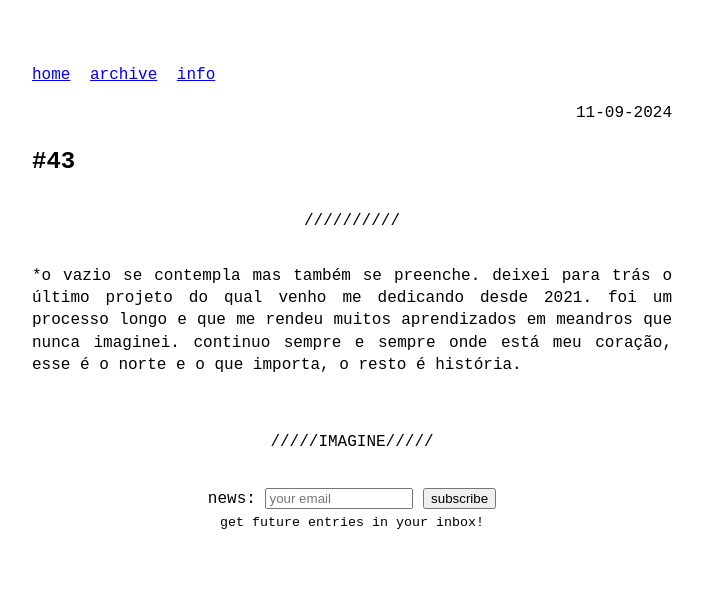
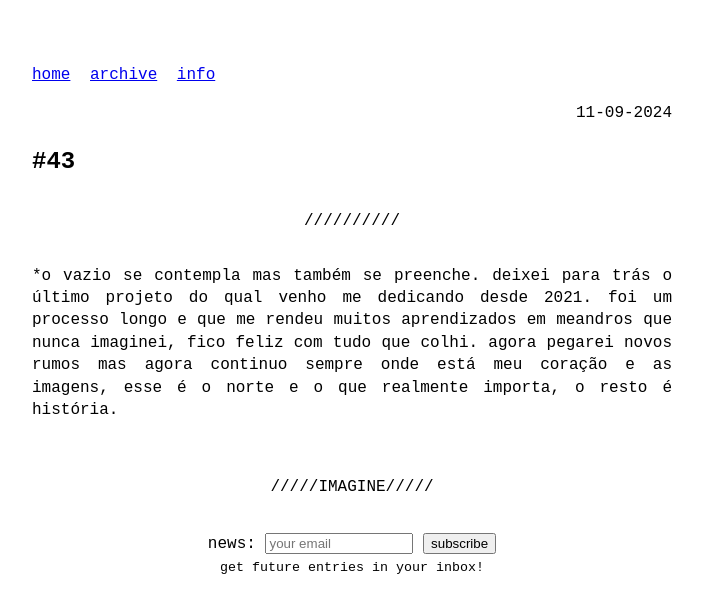
Before and after one commit to odaniloluna/odaniloluna.github.io, a Jekyll site: the page built from _posts/2024-09-11-#43.md, in a window 1280 px wide. Shown: the top 613 px of the page, without its empty margins (288-991 px from the left). Built offline with Jekyll 4.4.1, drawn with Linux system fonts in a browser that asks for light colours.

Commit message:
Update 2024-09-11-#43.md

```diff
--- a/_posts/2024-09-11-#43.md
+++ b/_posts/2024-09-11-#43.md
@@ -5,6 +5,6 @@ slug: #43
 ---
 ---
 <p class="description" style="text-align: justify;">
-*o vazio se contempla mas também se preenche. deixei para trás o último projeto do qual venho me dedicando desde 2021. foi um processo longo e que me rendeu muitos aprendizados em meandros que nunca imaginei. continuo sempre e sempre onde está meu coração, esse é o norte e o que importa, o resto é história.
+*o vazio se contempla mas também se preenche. deixei para trás o último projeto do qual venho me dedicando desde 2021. foi um processo longo e que me rendeu muitos aprendizados em meandros que nunca imaginei, fico feliz com tudo que colhi. agora pegarei novos rumos mas  agora continuo sempre onde está meu coração e as imagens, esse é o norte e o que realmente importa, o resto é história.
 <br>
 <br>
```
